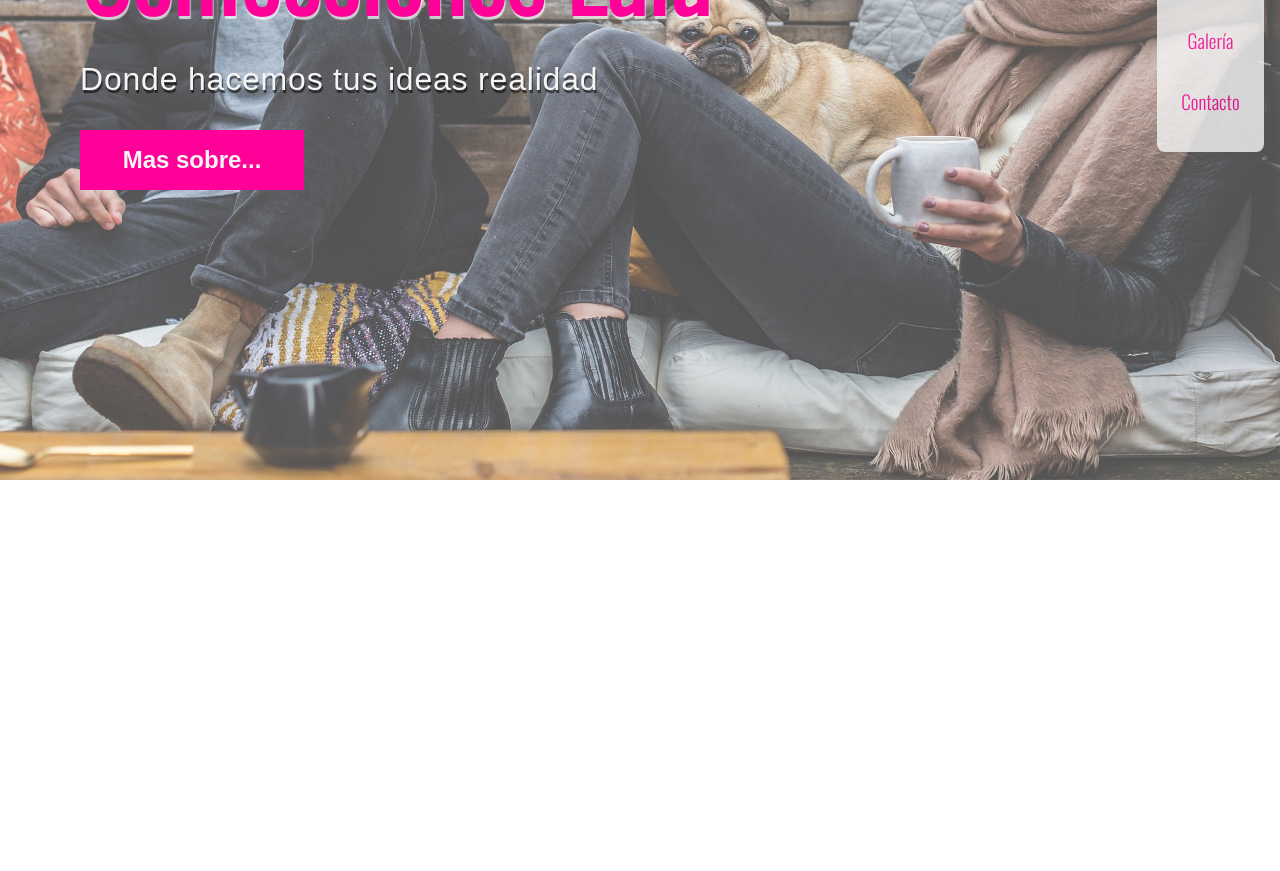
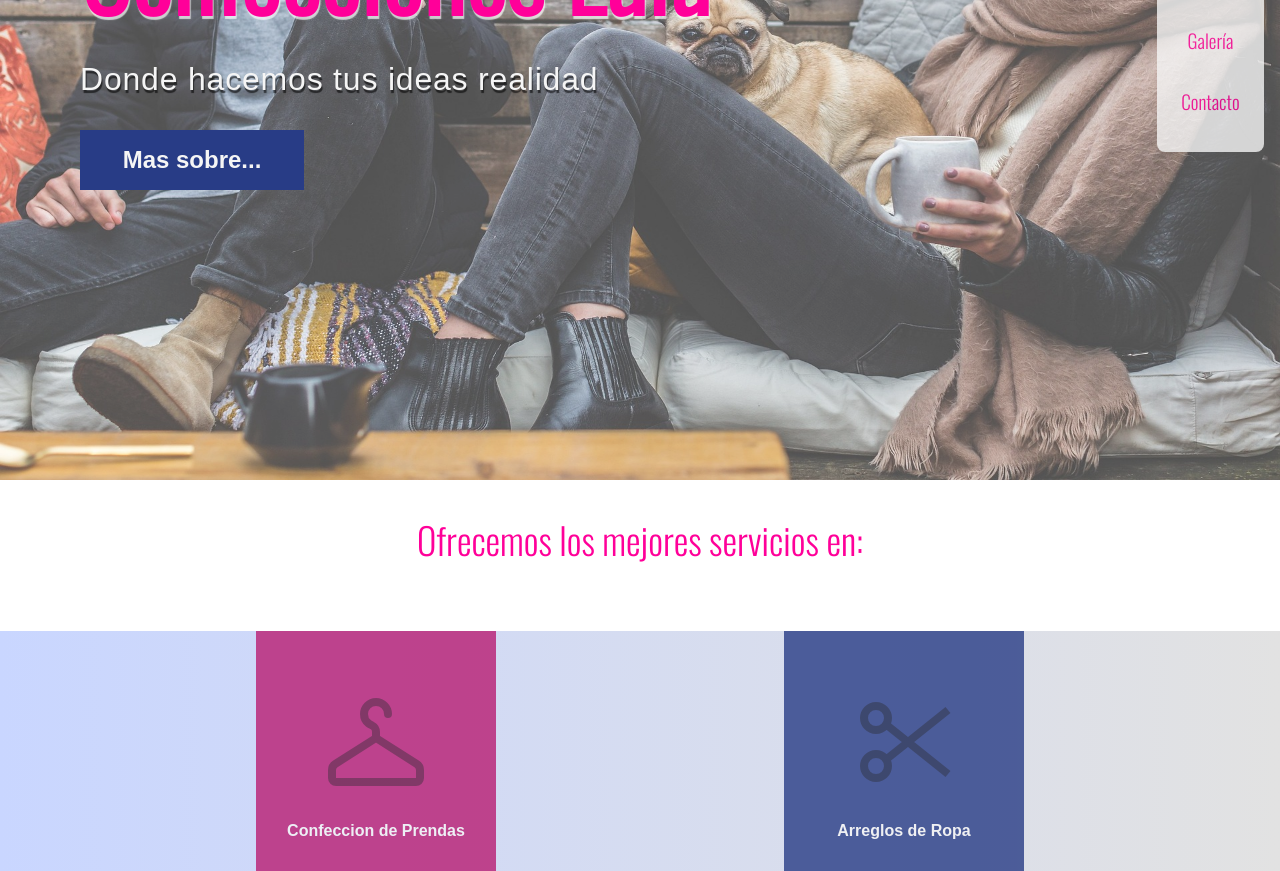
Before and after one commit to brimanz/lulu_web, a React (Vite) app: page / in a window 1280 px wide. Shown: the part 320-1191 px from the top of the page. Before the commit the page ends 800 px from the top, so only its background shows below. Built offline with nearby package versions, Linux system fonts and the light colour scheme.

Commit message:
working on the services component

```diff
--- a/src/App.jsx
+++ b/src/App.jsx
@@ -1,13 +1,14 @@
 import React from 'react'
 import Navbar from './components/navbar/Navbar'
 import Header from './components/header/Header'
+import Services from './components/services/Services'
 
 import Bg from '.././public/assets/bg.jpg'
 
 
 const navbarLinks = [
   {url: "#home", title: "Home"},
-  {url: "/services", title: "Servicios"},
+  {url: "#services", title: "Servicios"},
   {url: "/gallery", title: "Galería"},
   {url: "/contact", title: "Contacto"}
 ]
@@ -21,6 +22,7 @@ function App(){
       />
 
       <Header imageSrc={Bg}/>
+      <Services/>
     </div>
   );
 }
--- a/src/components/header/Header.jsx
+++ b/src/components/header/Header.jsx
@@ -60,7 +60,7 @@ const Button = styled.button`
 	padding: 1rem;
 	width: 14rem;
 	border: none;
-	background: #FF0099;
+	background: #283c86;
 
 	margin: 2rem 0;
 	font-weight: bold;
--- a/src/components/navbar/Navbar.jsx
+++ b/src/components/navbar/Navbar.jsx
@@ -52,11 +52,11 @@ const NavbarContainer = styled.div`
 	}
 
 	@media (max-width: 800px){
-		position: absolute;
+		position: fixed;
 		margin: 0;
-		top: 84%;
+		top: 88%;
 
-		padding: 2rem;
+		height: 5rem;
 		width: 100%;
 		border-radius: 0;
 	}
@@ -80,6 +80,7 @@ const LinksItems = styled.a`
 	color: #FF0099;
 
 	:hover{
+		color: #283c86;
 		border-bottom: 1px solid #FF0099;
 	}
 `;
--- /dev/null
+++ b/src/components/services/Services.jsx
@@ -0,0 +1,104 @@
+import React from 'react'
+import styled from '@emotion/styled'
+import {GrCoatCheck, GrCut} from "react-icons/gr";
+
+
+const Services = () =>{
+	return(
+		<ServicesContainer id="services">
+			<Title>Ofrecemos los mejores servicios en:</Title>
+
+			<ServicesContent>
+				<Service1>
+					<ServicesIcon1/>
+					<ServiceText>Confeccion de Prendas</ServiceText>
+				</Service1>
+
+				<Service2>
+					<ServicesIcon2/>
+					<ServiceText>Arreglos de Ropa</ServiceText>
+				</Service2>
+
+			</ServicesContent>
+		</ServicesContainer>
+	);
+}
+
+
+export default Services
+
+
+const ServicesContainer = styled.div`
+	height: 18rem;
+	background-color: f5f5f5;
+	text-align: center;
+`;
+const Title = styled.h2`
+	font-family: 'Oswald', sans-serif;
+	color: #FF0099;
+	margin-top: 2rem;
+	font-size: 2.3rem;
+	font-weight: normal;
+`;
+const ServicesContent = styled.div`
+	background-color: #ffffff;
+	margin-top: 4rem;
+	background: #C9D6FF;  /* fallback for old browsers */
+	background: -webkit-linear-gradient(to left, #E2E2E2, #C9D6FF);  /* Chrome 10-25, Safari 5.1-6 */
+	background: linear-gradient(to left, #E2E2E2, #C9D6FF); /* W3C, IE 10+/ Edge, Firefox 16+, Chrome 26+, Opera 12+, Safari 7+ */
+
+
+	width: 100%;
+	display: flex;
+	align-items: center;
+	justify-content: space-evenly;
+`;
+const Service1 = styled.div`
+	margin: 0 2rem;
+	background-color: #b91d73;
+	height: 15rem;
+	width: 15rem;
+	color: #f5f5f5;
+
+	display: flex;
+	flex-direction: column;
+	align-items: center;
+	justify-content: center;
+	opacity: 0.8;
+
+	:hover{
+		opacity: 1;
+	}
+`;
+const Service2 = styled.div`
+	margin: 0 2rem;
+	background-color: #283c86;
+	height: 15rem;
+	width: 15rem;
+	color: #f5f5f5;
+
+	display: flex;
+	flex-direction: column;
+	align-items: center;
+	justify-content: center;
+	opacity: 0.8;
+
+	:hover{
+		opacity: 1;
+	}
+`
+const ServicesIcon1 = styled(GrCoatCheck)`
+	font-size: 6rem;
+	opacity: 0.4;
+	padding: 2rem 0;
+`;
+const ServicesIcon2 = styled(GrCut)`
+	font-size: 6rem;
+	opacity: 0.4;
+	padding: 2rem 0;
+`;
+const ServiceText = styled.p`
+	color: #f5f5f5;
+	font-family: sans-serif;
+	font-weight: bold;
+`;
```
